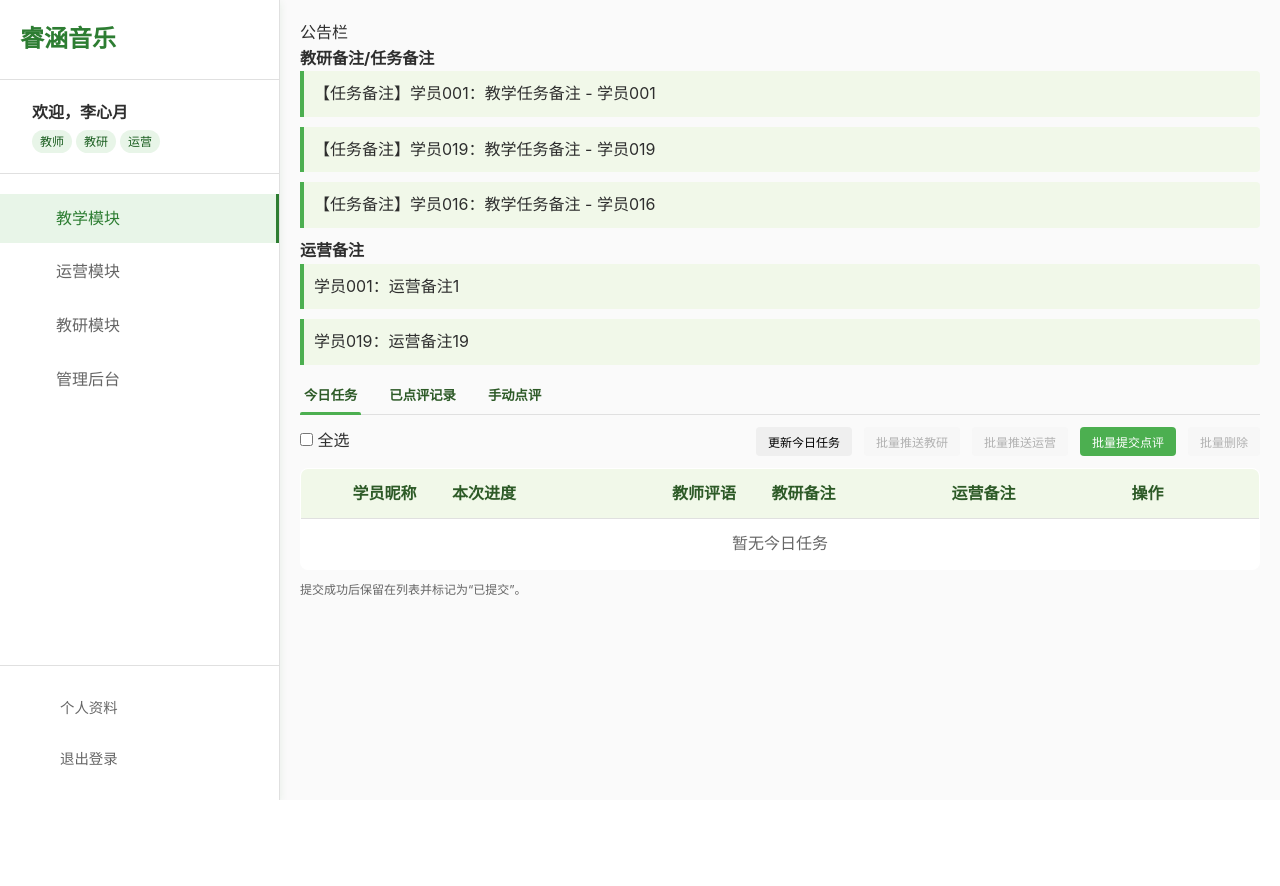
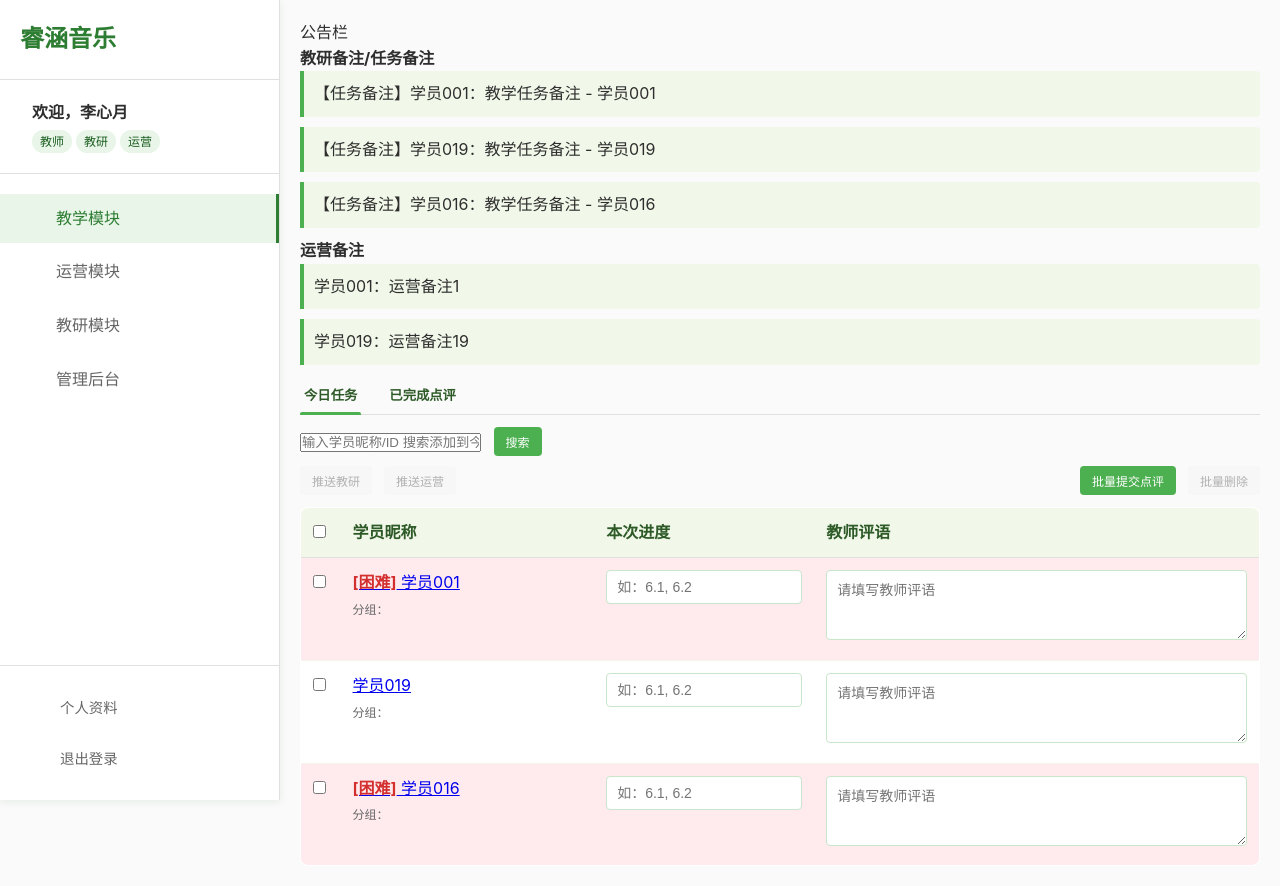
Before and after one commit to xinli19/RuihanMusic, a Django app: page /teaching/ in a window 1280 px wide. Before the commit the page ends 800 px from the top, so only its background shows below. Run offline with Django 4.2, Linux system fonts and the light colour scheme; a user stored in the database is signed in; data comes from the database, SQL or seed files in the repository; both versions use the stored data as it was after the commit.

Commit message:
清理教学模块

```diff
--- a/vibe coding/apps/teaching/urls.py
+++ b/vibe coding/apps/teaching/urls.py
@@ -9,6 +9,7 @@
 
     # 任务管理
     path('tasks/today/', views.get_today_tasks, name='get_today_tasks'),
+    path('tasks/add/', views.add_to_today_tasks, name='add_to_today_tasks'),
     path('tasks/delete/', views.batch_delete_tasks, name='batch_delete_tasks'),
 
     # 点评功能
--- a/vibe coding/apps/teaching/views.py
+++ b/vibe coding/apps/teaching/views.py
@@ -122,6 +122,61 @@
         'success': True,
         'tasks': task_list
     })
+
+
+@login_required
+@require_http_methods(["POST"])
+@csrf_exempt
+def add_to_today_tasks(request):
+    """将学生加入当前教师的今日任务（若已存在待处理/进行中任务则复用最新一条）"""
+    if not has_teacher_permission(request.user):
+        return JsonResponse({'error': '权限不足'}, status=403)
+    try:
+        data = json.loads(request.body)
+        student_id = data.get('student_id', '').strip()
+        if not student_id:
+            return JsonResponse({'error': '缺少 student_id'}, status=400)
+
+        student = get_object_or_404(Student, student_id=student_id)
+
+        # 如果该学生已有待处理/进行中任务，则不重复创建
+        qs = TeachingTask.objects.filter(
+            teacher=request.user,
+            student=student,
+            status__in=['pending', 'in_progress']
+        ).order_by('-assigned_at')
+        if qs.exists():
+            task = qs.first()
+            created = False
+        else:
+            task = TeachingTask.objects.create(
+                task_id=f"TASK-{student_id}-{int(time.time()*1000)}",
+                student=student,
+                teacher=request.user,
+                researcher=request.user,   # 由教师自行加入，记录为当前用户
+                task_note='',
+                status='pending'
+            )
+            created = True
+
+        return JsonResponse({
+            'success': True,
+            'created': created,
+            'task': {
+                'task_id': task.task_id,
+                'student_id': student.student_id,
+                'student_name': student.student_name,
+                'student_groups': student.groups,
+                'current_progress': student.current_progress,
+                'is_difficult': student.is_difficult,
+                'research_note': getattr(student, 'research_note', '') or getattr(student, 'research_notes', ''),
+                'operation_note': getattr(student, 'ops_note', '') or getattr(student, 'operation_notes', ''),
+            }
+        })
+    except json.JSONDecodeError:
+        return JsonResponse({'error': '数据格式错误'}, status=400)
+    except Exception as e:
+        return JsonResponse({'error': str(e)}, status=500)
 
 
 @login_required
--- a/vibe coding/static/css/teaching.css
+++ b/vibe coding/static/css/teaching.css
@@ -114,11 +114,11 @@
 }
 
 /* 保持原有内容区切换逻辑 */
-.tab-content .tab-pane {
+.tab-pane {
     display: none;
 }
 
-.tab-content .tab-pane.active {
+.tab-pane.active {
     display: block;
 }
 
@@ -431,3 +431,7 @@
     min-height: 80px;
     resize: vertical;
 }
+/* 困难学生行高亮 */
+#today-task-table tbody tr.difficult-row {
+    background-color: #ffebee;
+}
--- a/vibe coding/static/js/teaching.js
+++ b/vibe coding/static/js/teaching.js
@@ -27,7 +27,7 @@
     if (!tbody) return;
 
     if (!tasks || tasks.length === 0) {
-        tbody.innerHTML = '<tr class="empty-row"><td colspan="7" class="empty-state">暂无今日任务</td></tr>';
+        tbody.innerHTML = '<tr class="empty-row"><td colspan="4" class="empty-state">暂无今日任务</td></tr>';
         updateToolbarState();
         return;
     }
@@ -35,18 +35,18 @@
     let html = '';
     tasks.forEach(task => {
         const difficultTag = task.is_difficult ? '<span style="color:#d32f2f;font-weight:bold;">[困难]</span>' : '';
-        const researchCell = task.research_note ? `<span title="${task.research_note}">有备注</span>` : '—';
-        const opsCell = task.operation_note ? `<span title="${task.operation_note}">有备注</span>` : '—';
+        const researchCell = task.research_note ? task.research_note : '<span class="placeholder">—</span>';
+        const opsCell = task.ops_note ? task.ops_note : '<span class="placeholder">—</span>';
 
         html += `
-            <tr data-student-id="${task.student_id}">
+            <tr data-student-id="${task.student_id}"${task.is_difficult ? ' class="difficult-row"' : ''}>
+                <td><input type="checkbox" class="row-select"></td>
                 <td>
-                    <input type="checkbox" class="row-select" ${selectedStudents.has(task.student_id) ? 'checked' : ''}>
-                </td>
-                <td>
-                    <a href="javascript:void(0)" class="student-link" data-student-id="${task.student_id}">
-                        ${task.student_name} ${difficultTag}
-                    </a>
+                    <div class="title-row">
+                        <a href="javascript:void(0)" class="student-link" data-student-id="${task.student_id}">
+                            ${difficultTag} ${task.student_name || task.student_id}
+                        </a>
+                    </div>
                     <div class="subtext" style="font-size:12px;color:#666;">分组：${(task.student_groups || []).join(', ')}</div>
                 </td>
                 <td>
@@ -54,11 +54,6 @@
                 </td>
                 <td>
                     <textarea class="input-comment form-input form-textarea" placeholder="请填写教师评语"></textarea>
-                </td>
-                <td class="research-note-cell">${researchCell}</td>
-                <td class="ops-note-cell">${opsCell}</td>
-                <td>
-                    <button type="button" class="btn btn-primary btn-detail" data-student-id="${task.student_id}">详情</button>
                 </td>
             </tr>
         `;
@@ -70,12 +65,7 @@
     tbody.querySelectorAll('.row-select').forEach(cb => {
         cb.addEventListener('change', onRowSelectChange);
     });
-    tbody.querySelectorAll('.btn-detail').forEach(btn => {
-        btn.addEventListener('click', (e) => {
-            const studentId = e.currentTarget.getAttribute('data-student-id');
-            showStudentDetail(studentId);
-        });
-    });
+    // 点击昵称查看详情（请求后端并弹模态）
     tbody.querySelectorAll('.student-link').forEach(a => {
         a.addEventListener('click', (e) => {
             const studentId = e.currentTarget.getAttribute('data-student-id');
@@ -325,7 +315,7 @@
     });
 }
 
-// 学员详情（使用模态框）
+// 学员详情（使用模态框，按字段要求渲染）
 function showStudentDetail(studentId) {
     fetch(`/teaching/students/${studentId}/`)
         .then(response => response.json())
@@ -340,7 +330,6 @@
 
             function renderProgress(progress) {
                 if (!progress || progress.length === 0) return '—';
-                // 对象数组：展开 key/value；字符串数组：逗号拼接
                 if (typeof progress[0] === 'object') {
                     return '<ul style="margin-left:16px;">' + progress.map((p) => {
                         const kv = Object.entries(p || {}).map(([k, v]) => `${k}: ${v}`).join(', ');
@@ -350,14 +339,16 @@
                 return Array.isArray(progress) ? progress.join(', ') : String(progress);
             }
 
-            // 最近点评：优先使用仅评论列表，回退到原结构
+            // 最近点评：优先 feedback_comments（仅评论内容），回退 recent_feedbacks
             let feedbackListHtml = '';
             if (Array.isArray(info.feedback_comments) && info.feedback_comments.length > 0) {
-                feedbackListHtml = '<ul style="margin-left:16px;">' + info.feedback_comments.map(c => `<li>${c || ''}</li>`).join('') + '</ul>';
+                feedbackListHtml = '<ul style="margin-left:16px;">' +
+                    info.feedback_comments.map(c => `<li>${c || ''}</li>`).join('') + '</ul>';
             } else if (Array.isArray(info.recent_feedbacks) && info.recent_feedbacks.length > 0) {
-                feedbackListHtml = '<ul style="margin-left:16px;">' + info.recent_feedbacks.map(f =>
-                    `<li>【${f.feedback_time}】第${f.lesson_progress} - ${f.teacher_name}：${f.teacher_comment || ''}</li>`
-                ).join('') + '</ul>';
+                feedbackListHtml = '<ul style="margin-left:16px;">' +
+                    info.recent_feedbacks.map(f =>
+                        `<li>【${f.feedback_time}】第${f.lesson_progress} - ${f.teacher_name}：${f.teacher_comment || ''}</li>`
+                    ).join('') + '</ul>';
             } else {
                 feedbackListHtml = '<ul style="margin-left:16px;"><li>暂无</li></ul>';
             }
@@ -365,7 +356,8 @@
             // 回访记录
             let visitListHtml = '';
             if (Array.isArray(info.visit_notes) && info.visit_notes.length > 0) {
-                visitListHtml = '<ul style="margin-left:16px;">' + info.visit_notes.map(n => `<li>${n || ''}</li>`).join('') + '</ul>';
+                visitListHtml = '<ul style="margin-left:16px;">' +
+                    info.visit_notes.map(n => `<li>${n || ''}</li>`).join('') + '</ul>';
             } else {
                 visitListHtml = '<ul style="margin-left:16px;"><li>暂无</li></ul>';
             }
@@ -373,13 +365,13 @@
             if (content) {
                 content.innerHTML = `
                     <div><strong>ID：</strong>${info.student_id}</div>
-                    <div><strong>姓名：</strong>${info.student_name || info.name}（${info.nickname || '无别名'}）</div>
+                    <div><strong>姓名：</strong>${info.student_name || info.name}（${info.nickname || info.alias_name || '无别名'}）</div>
                     <div><strong>分组：</strong>${Array.isArray(info.groups) ? info.groups.join(', ') : (info.groups || '')}</div>
                     <div><strong>进度：</strong>${renderProgress(info.progress)}</div>
                     <div><strong>状态：</strong>${info.status || '—'}</div>
                     <div><strong>学习时长：</strong>${info.learning_hours ?? 0} 小时</div>
-                    <div><strong>教研备注：</strong>${info.research_note || '—'}</div>
-                    <div><strong>运营备注：</strong>${info.ops_note || info.operation_note || '—'}</div>
+                    <div><strong>教研备注：</strong>${info.research_note || info.research_notes || '—'}</div>
+                    <div><strong>运营备注：</strong>${info.ops_note || info.operation_notes || '—'}</div>
                     <div style="margin-top:10px;"><strong>最近点评（teacher_comment）：</strong></div>
                     ${feedbackListHtml}
                     <div style="margin-top:10px;"><strong>回访记录（visit_note）：</strong></div>
@@ -388,8 +380,8 @@
             }
             if (modal) modal.style.display = 'block';
         })
-        .catch(error => {
-            alert('网络错误：' + error.message);
+        .catch(err => {
+            alert('网络错误：' + err.message);
         });
 }
 
@@ -439,26 +431,48 @@
         else p.classList.remove('active');
     });
 
-    // Tab 切换初始化
-    tabButtons.forEach(btn => {
-        btn.addEventListener('click', () => {
-            const target = btn.getAttribute('data-tab');
-            // 激活按钮
-            tabButtons.forEach(b => b.classList.remove('active'));
-            btn.classList.add('active');
-            // 切换面板
+    // Tab 切换初始化（移除旧逻辑，统一用该函数控制）
+    (function initTabs() {
+        const tabButtons = document.querySelectorAll('.tab-button');
+        const panes = document.querySelectorAll('.tab-pane');
+        if (!tabButtons.length || !panes.length) return;
+
+        function activateTab(tabId) {
+            // 切换按钮 active
+            tabButtons.forEach(b => {
+                const isActive = b.getAttribute('data-tab') === tabId;
+                b.classList.toggle('active', isActive);
+            });
+            // 切换面板 active（确保只有一个激活）
             panes.forEach(p => {
-                if (p.id === target) p.classList.add('active');
-                else p.classList.remove('active');
+                const isActive = p.id === tabId;
+                p.classList.toggle('active', isActive);
             });
-            // 今日任务回到时刷新
-            if (target === 'todayTasks') {
+
+            // 根据激活的面板按需加载数据
+            if (tabId === 'todayTasks') {
                 refreshTasks();
-            } else if (target === 'completedComments') {
+            } else if (tabId === 'completedComments') {
                 loadCompletedFeedbacks(1);
             }
+        }
+
+        // 初始状态：若没有按钮处于 active，则激活第一个
+        let activeBtn = Array.from(tabButtons).find(b => b.classList.contains('active')) || tabButtons[0];
+        if (activeBtn) {
+            activateTab(activeBtn.getAttribute('data-tab'));
+        }
+
+        // 点击切换
+        tabButtons.forEach(btn => {
+            btn.addEventListener('click', (e) => {
+                e.preventDefault();
+                const target = btn.getAttribute('data-tab');
+                if (!target) return;
+                activateTab(target);
+            });
         });
-    });
+    })();
 
     // 绑定全选
     const selectAll = document.getElementById('today-select-all');
@@ -630,3 +644,90 @@
 } else {
     initTeachingModule();
 }
+
+// 搜索并添加到今日任务（今日任务面板顶部）
+(function initTodayAddSearch() {
+    const input = document.getElementById('today-add-search-input');
+    const btn = document.getElementById('today-add-search-btn');
+    const resultBox = document.getElementById('today-add-search-result');
+
+    function renderTodayAddSearchResults(list) {
+        if (!resultBox) return;
+        if (!list || list.length === 0) {
+            resultBox.innerHTML = '<div class="empty-state" style="padding:8px;color:#666;">未找到匹配学员</div>';
+            return;
+        }
+        const rows = list.map(item => {
+            const displayName = item.student_name || item.alias_name || item.student_id;
+            const groups = (item.groups || []).join(', ');
+            return `
+                <div class="search-item" style="display:flex;align-items:center;justify-content:space-between;padding:6px 0;border-bottom:1px solid #f0f0f0;">
+                    <div>
+                        <strong>${displayName}</strong>
+                        <span style="color:#888;margin-left:6px;">ID: ${item.student_id}</span>
+                        <span style="color:#888;margin-left:6px;">分组：${groups || '—'}</span>
+                    </div>
+                    <button class="btn btn-sm btn-primary btn-add-today" data-student-id="${item.student_id}">添加到今日任务</button>
+                </div>
+            `;
+        }).join('');
+        resultBox.innerHTML = rows;
+
+        resultBox.querySelectorAll('.btn-add-today').forEach(b => {
+            b.addEventListener('click', async (e) => {
+                const sid = e.currentTarget.getAttribute('data-student-id');
+                await addStudentToToday(sid);
+            });
+        });
+    }
+
+    async function todayAddSearch() {
+        const q = (input && input.value || '').trim();
+        if (!resultBox) return;
+        if (q.length < 2) {
+            resultBox.innerHTML = '<div class="empty-state" style="padding:8px;color:#666;">请至少输入2个字符</div>';
+            return;
+        }
+        try {
+            const resp = await fetch(`/teaching/students/search/?q=${encodeURIComponent(q)}`);
+            const data = await resp.json();
+            renderTodayAddSearchResults((data && data.students) || []);
+        } catch (err) {
+            resultBox.innerHTML = '<div class="empty-state" style="padding:8px;color:#c00;">搜索失败，请稍后重试</div>';
+        }
+    }
+
+    // 防抖函数
+    function debounce(fn, delay) {
+        let timer = null;
+        return (...args) => {
+            if (timer) clearTimeout(timer);
+            timer = setTimeout(() => fn.apply(null, args), delay);
+        };
+    }
+
+    // 输入框：300ms 防抖搜索
+    const debouncedSearch = debounce(() => {
+        const q = (input && input.value || '').trim();
+        if (!q) {
+            if (resultBox) resultBox.innerHTML = '';
+            return;
+        }
+        if (q.length >= 2) {
+            todayAddSearch();
+        } else {
+            if (resultBox) resultBox.innerHTML = '<div class="empty-state" style="padding:8px;color:#666;">请至少输入2个字符</div>';
+        }
+    }, 300);
+
+    if (btn) btn.addEventListener('click', todayAddSearch);
+    if (input) {
+        input.addEventListener('input', debouncedSearch);
+        input.addEventListener('keydown', (e) => {
+            if (e.key === 'Enter') {
+                e.preventDefault();
+                todayAddSearch();
+            }
+        });
+    }
+})();
--- a/vibe coding/templates/teaching/feedback.html
+++ b/vibe coding/templates/teaching/feedback.html
@@ -47,43 +47,44 @@
     </div>
 
     <div class="module-tabs">
-        <div class="tab-header">
-            <button class="tab-button active" data-tab="todayTasks">今日任务</button>
-            <button class="tab-button" data-tab="completedComments">已点评记录</button>
-            <button class="tab-button" data-tab="manualComment">手动点评</button>
-        </div>
-        <div class="tab-content">
+        <div class="tabs">
+            <div class="tab-header">
+                <button class="tab-button active" data-tab="todayTasks">今日任务</button>
+                <button class="tab-button" data-tab="completedComments">已完成点评</button>
+            </div>
             <div id="todayTasks" class="tab-pane active">
-                <!-- 批量操作栏 -->
+                <div class="toolbar" id="today-add-toolbar" style="margin-bottom:10px;">
+                    <input id="today-add-search-input" class="form-input" type="text" placeholder="输入学员昵称/ID 搜索添加到今日任务...">
+                    <button id="today-add-search-btn" class="btn btn-primary" style="margin-left:8px;">搜索</button>
+                </div>
+                <div id="today-add-search-result" class="search-result"></div>
+
+                <!-- 批量操作栏：恢复 -->
                 <div class="action-bar">
-                    <label><input type="checkbox" id="today-select-all"> 全选</label>
-                    <div class="spacer"></div>
-                    <button class="btn" id="btn-refresh-tasks">更新今日任务</button>
-                    <button class="btn btn-secondary" id="btn-push-research" disabled>批量推送教研</button>
-                    <button class="btn btn-secondary" id="btn-push-ops" disabled>批量推送运营</button>
-                    <button class="btn btn-primary" id="btn-batch-submit" disabled>批量提交点评</button>
-                    <button class="btn btn-danger" id="btn-batch-delete" disabled>批量删除</button>
+                    <button id="btn-push-research" class="btn btn-secondary" disabled>推送教研</button>
+                    <button id="btn-push-ops" class="btn btn-secondary" disabled>推送运营</button>
+                    <span class="spacer"></span>
+                    <button id="btn-batch-submit" class="btn btn-primary" disabled>批量提交点评</button>
+                    <button id="btn-batch-delete" class="btn btn-danger" disabled>批量删除</button>
                 </div>
-                <!-- 今日任务表格骨架 -->
+
                 <table class="task-table" id="today-task-table">
                     <thead>
                         <tr>
-                            <th style="width:40px;"></th>
+                            <th style="width:40px;">
+                                <input type="checkbox" id="today-select-all">
+                            </th>
                             <th>学员昵称</th>
                             <th style="width:220px;">本次进度</th>
                             <th>教师评语</th>
-                            <th style="width:180px;">教研备注</th>
-                            <th style="width:180px;">运营备注</th>
-                            <th style="width:140px;">操作</th>
                         </tr>
                     </thead>
                     <tbody>
-                        <tr class="empty-row"><td colspan="7" class="empty-state">暂无今日任务</td></tr>
+                        <!-- 列表内容由 teaching.js 渲染 -->
                     </tbody>
                 </table>
-                <div class="table-footer-hint">提交成功后保留在列表并标记为“已提交”。</div>
             </div>
-
+            <!-- 已完成点评 -->
             <div id="completedComments" class="tab-pane">
                 <!-- 已点评记录表格骨架 -->
                 <table class="task-table" id="completed-table">
@@ -104,57 +105,6 @@
                 </table>
                 <div class="pagination-bar" id="completed-pagination">
                     <!-- 分页占位，后续由 JS 渲染 -->
-                </div>
-            </div>
-
-            <div id="manualComment" class="tab-pane">
-                <!-- 搜索与结果 -->
-                <div class="search-bar">
-                    <input id="manual-search-input" class="form-input" type="text" placeholder="输入学员昵称/ID搜索...">
-                    <button id="manual-search-btn" class="btn btn-primary">搜索学员</button>
-                </div>
-                <table class="task-table" id="manual-search-result">
-                    <thead>
-                        <tr>
-                            <th style="width:40px;"></th>
-                            <th>学员昵称</th>
-                            <th>分组</th>
-                            <th>状态</th>
-                            <th>当前进度</th>
-                        </tr>
-                    </thead>
-                    <tbody>
-                        <tr class="empty-row"><td colspan="5" class="empty-state">请先搜索学员</td></tr>
-                    </tbody>
-                </table>
-                <!-- 手动点评表单 -->
-                <div class="panel">
-                    <div class="panel-header">手动点评表单</div>
-                    <div class="panel-content">
-                        <div class="form-row">
-                            <label class="form-label">选中学员：</label>
-                            <span id="manual-selected-student">未选择</span>
-                        </div>
-                        <div class="form-row">
-                            <label class="form-label" for="manual-progress">本次进度</label>
-                            <input id="manual-progress" class="form-input" type="text" placeholder="如：6.1, 6.2, 7">
-                        </div>
-                        <div class="form-row">
-                            <label class="form-label" for="manual-comment">教师评语</label>
-                            <textarea id="manual-comment" class="form-input form-textarea" placeholder="可选填写"></textarea>
-                        </div>
-                        <div class="form-row">
-                            <label class="form-label" for="manual-push-research">教研备注</label>
-                            <input id="manual-push-research" class="form-input" type="text" placeholder="可选填写"></input>
-                        </div>
-                        <div class="form-row">
-                            <label class="form-label" for="manual-push-ops">运营备注</label>
-                            <input id="manual-push-ops" class="form-input" type="text" placeholder="可选填写"></input>
-                        </div>
-                        <div class="action-bar">
-                            <button id="manual-submit" class="btn btn-primary" disabled>提交点评</button>
-                        </div>
-                    </div>
                 </div>
             </div>
         </div>
@@ -190,5 +140,5 @@
             </div>
         </div>
     </div>
-</div>
-{% endblock %}
+    </div>
+    {% endblock %}
```
Also changed, not shown: vibe coding/apps/operations/views.py (+45 -36 lines), vibe coding/static/js/operations.js (+69 -15 lines), vibe coding/templates/operations/student_list.html (+16 -0 lines), vibe coding/db.sqlite3, 1 other file.
